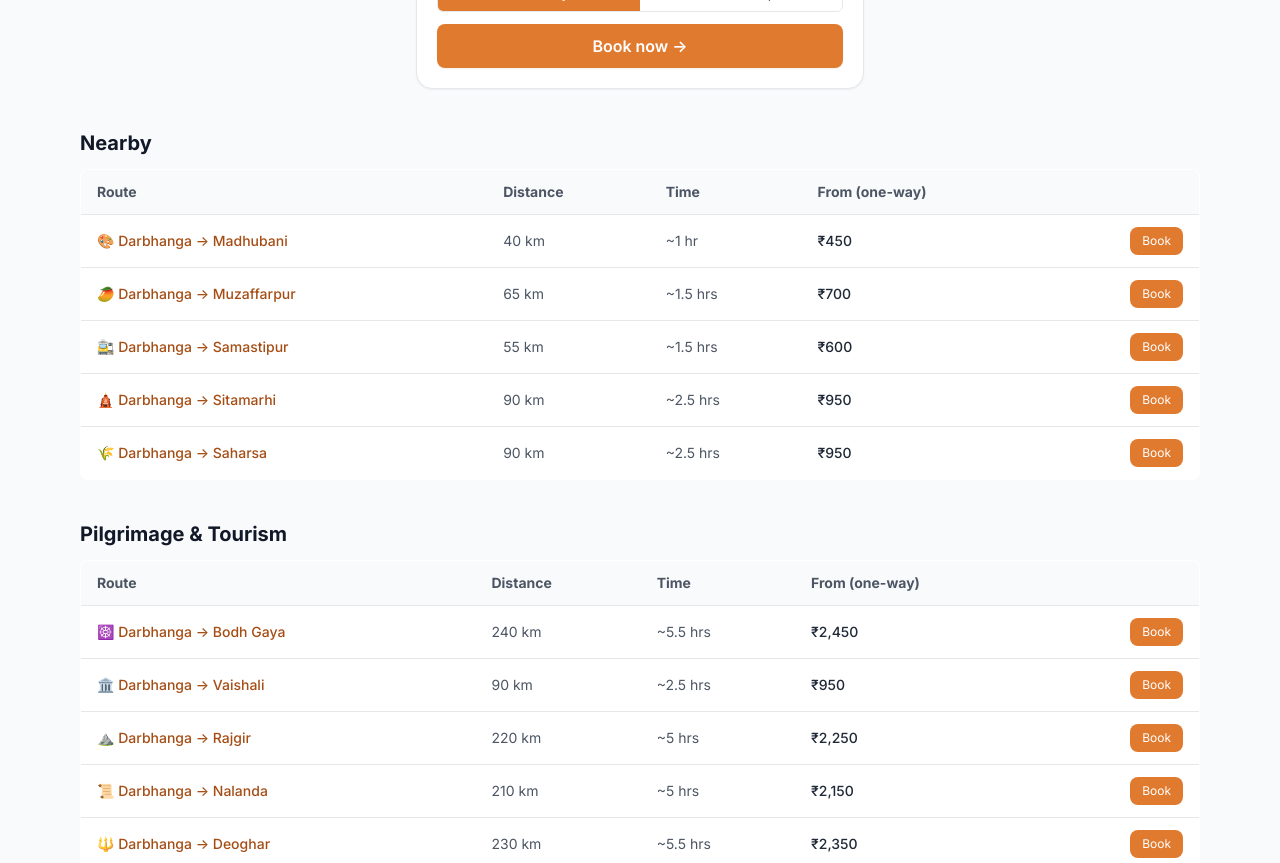
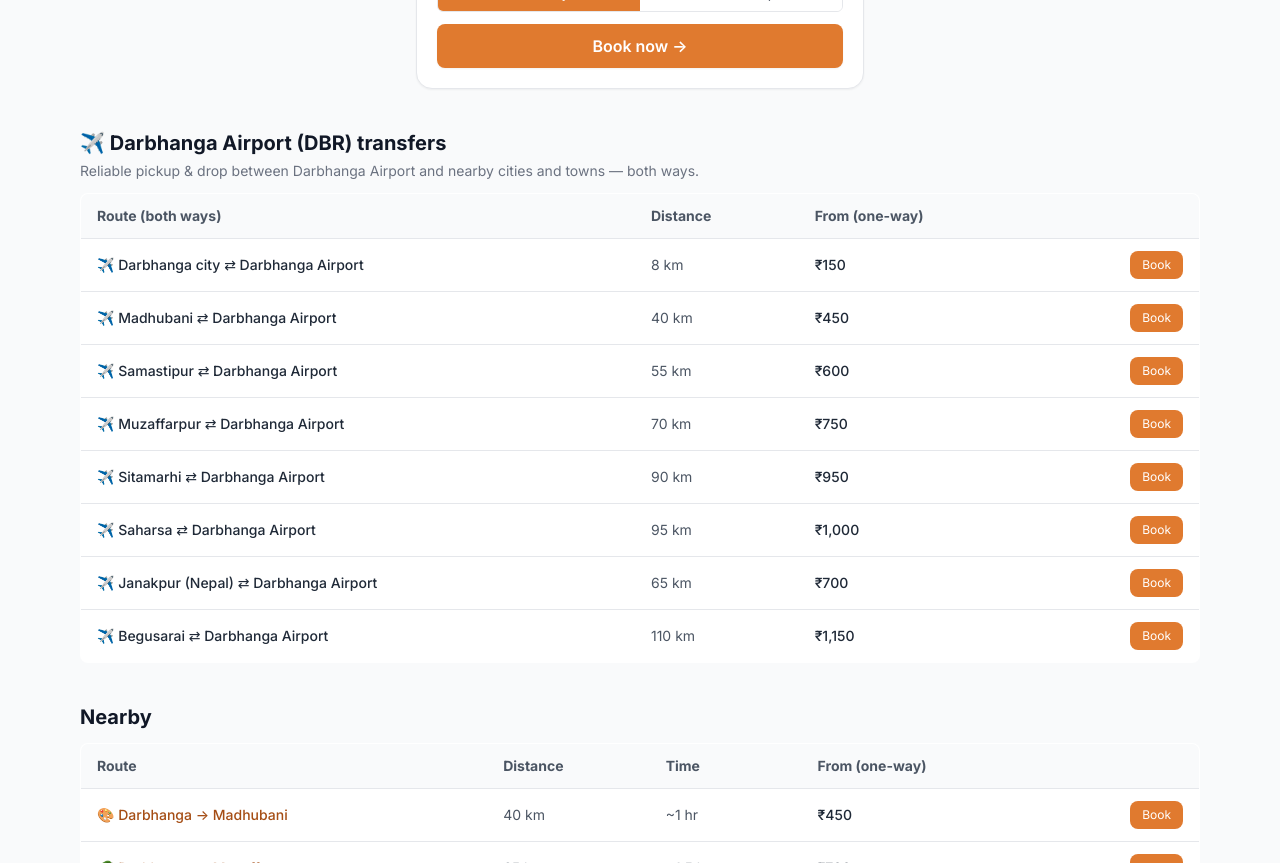
Before and after one commit to kndnkmr/MithilaVahan, a React (Vite) app in the folder client/: page /routes in a window 1280 px wide. Shown: the part 560-1423 px from the top of the page. Built offline with nearby package versions, Linux system fonts and the light colour scheme; no server answers.

Commit message:
Routes page: add Darbhanga Airport (DBR) transfers section — both-ways routes to Muzaffarpur/Madhubani/Sitamarhi/Janakpur etc with fares + book

```diff
--- a/client/src/pages/Routes.jsx
+++ b/client/src/pages/Routes.jsx
@@ -14,6 +14,19 @@ function fromFare(km) {
   return `₹${f.toLocaleString('en-IN')}`;
 }
 
+// Airport transfers to/from Darbhanga Airport (DBR) — the cities & towns people
+// most often fly in/out for. Approx one-way road distance to DBR.
+const AIRPORT_ROUTES = [
+  ['Darbhanga city', 8],
+  ['Madhubani', 40],
+  ['Samastipur', 55],
+  ['Muzaffarpur', 70],
+  ['Sitamarhi', 90],
+  ['Saharsa', 95],
+  ['Janakpur (Nepal)', 65],
+  ['Begusarai', 110],
+];
+
 export default function RoutesHub() {
   const navigate = useNavigate();
   const { user } = useAuth();
@@ -23,12 +36,18 @@ export default function RoutesHub() {
     navigate(user?.role === 'rider' ? path : '/register');
   };
 
+  // Airport transfer booking (to Darbhanga Airport by default).
+  const bookAirport = () => {
+    const path = '/book?mode=airport&airportDir=drop&airportName=' + encodeURIComponent('Darbhanga Airport (DBR)');
+    navigate(user?.role === 'rider' ? path : '/register');
+  };
+
   return (
     <div>
       <SEO
         path="/routes"
-        title="Popular Taxi Routes from Darbhanga — Fares & Distance"
-        description="One-way and round-trip taxi fares from Darbhanga to Patna, Bodh Gaya, Kathmandu, Janakpur and more — with distance, travel time and a driver who knows the route."
+        title="Popular Taxi Routes & Airport Transfers from Darbhanga"
+        description="One-way and round-trip taxi fares from Darbhanga to Patna, Bodh Gaya, Kathmandu, Janakpur and more, plus Darbhanga Airport (DBR) transfers to/from Muzaffarpur, Madhubani, Sitamarhi and nearby towns."
       />
 
       {/* Header */}
@@ -45,6 +64,43 @@ export default function RoutesHub() {
       <div className="max-w-6xl mx-auto px-4 py-10 space-y-10">
         {/* Instant fare quote */}
         <FareQuote />
+
+        {/* Airport transfers — Darbhanga Airport (DBR) to/from cities & towns */}
+        <section>
+          <h2 className="text-xl font-bold mb-1">✈️ Darbhanga Airport (DBR) transfers</h2>
+          <p className="text-gray-500 text-sm mb-3">
+            Reliable pickup & drop between Darbhanga Airport and nearby cities and towns — both ways.
+          </p>
+          <div className="overflow-x-auto">
+            <table className="w-full text-sm border rounded-lg overflow-hidden bg-white">
+              <thead className="bg-gray-50 text-gray-600">
+                <tr>
+                  <th className="text-left px-4 py-3">Route (both ways)</th>
+                  <th className="text-left px-4 py-3">Distance</th>
+                  <th className="text-left px-4 py-3">From (one-way)</th>
+                  <th className="px-4 py-3"></th>
+                </tr>
+              </thead>
+              <tbody>
+                {AIRPORT_ROUTES.map(([place, km]) => (
+                  <tr key={place} className="border-t hover:bg-brand-50/40">
+                    <td className="px-4 py-3 font-medium text-gray-800">
+                      ✈️ {place} ⇄ Darbhanga Airport
+                    </td>
+                    <td className="px-4 py-3 text-gray-600">{km} km</td>
+                    <td className="px-4 py-3 text-gray-800 font-medium">{fromFare(km)}</td>
+                    <td className="px-4 py-3 text-right">
+                      <button onClick={bookAirport}
+                        className="bg-brand-500 text-white text-xs px-3 py-1.5 rounded-lg hover:bg-brand-600">
+                        Book
+                      </button>
+                    </td>
+                  </tr>
+                ))}
+              </tbody>
+            </table>
+          </div>
+        </section>
 
         {CATEGORIES.map((cat) => {
           const routes = DESTINATIONS.filter((d) => d.category === cat);
```
